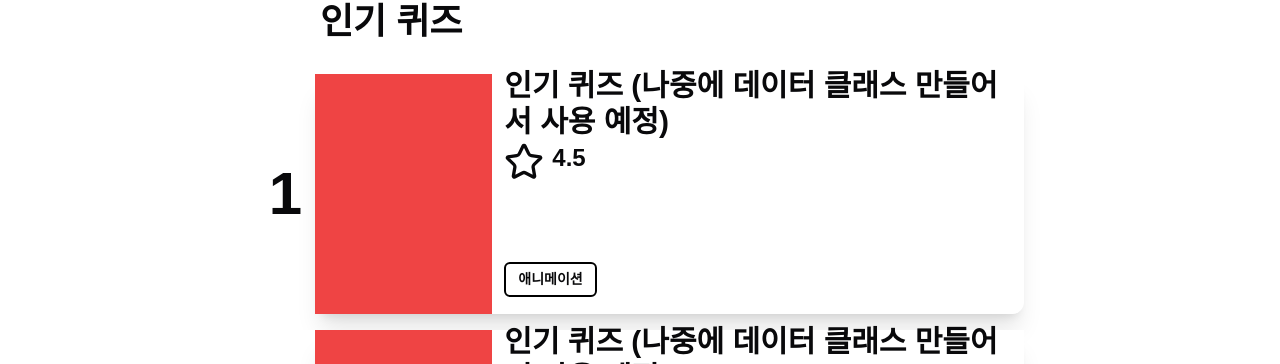
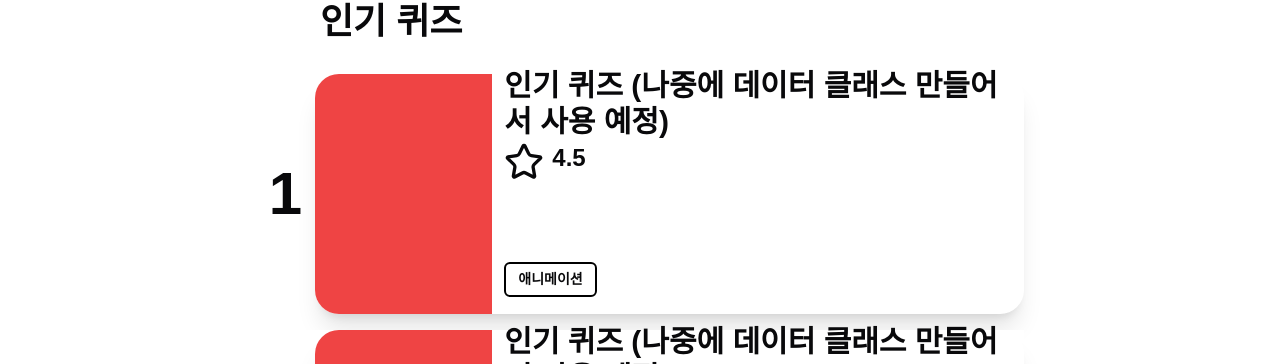
Before and after one commit to highthon-15/highthon-15, a Next.js app: page / in a window 1280 px wide. Shown: the part 366-730 px from the top of the page. Built offline with nearby package versions, Linux system fonts and the light colour scheme.

Commit message:
refactor : 인기 퀴즈 카드 라운드 처리

```diff
--- a/src/components/ui/popularquizcard.tsx
+++ b/src/components/ui/popularquizcard.tsx
@@ -13,9 +13,9 @@ const PopularQuizCardWithRankNumber = ({ ranknumber }: { ranknumber: number }) =
 
 const PopularQuizCardWidget = () => {
     return (
-        <div className="flex w-full h-full shadow-xl rounded-xl">
+        <div className="flex w-full h-full shadow-xl rounded-3xl">
             {/* 대표 사진 */}
-            <div className="flex flex-col w-1/4 h-full bg-red-500">
+            <div className="flex flex-col w-1/4 h-full bg-red-500 rounded-l-3xl">
             </div>
             {/* 퀴즈 정보 */}
             <div className="flex flex-col w-3/4 h-full">
```
